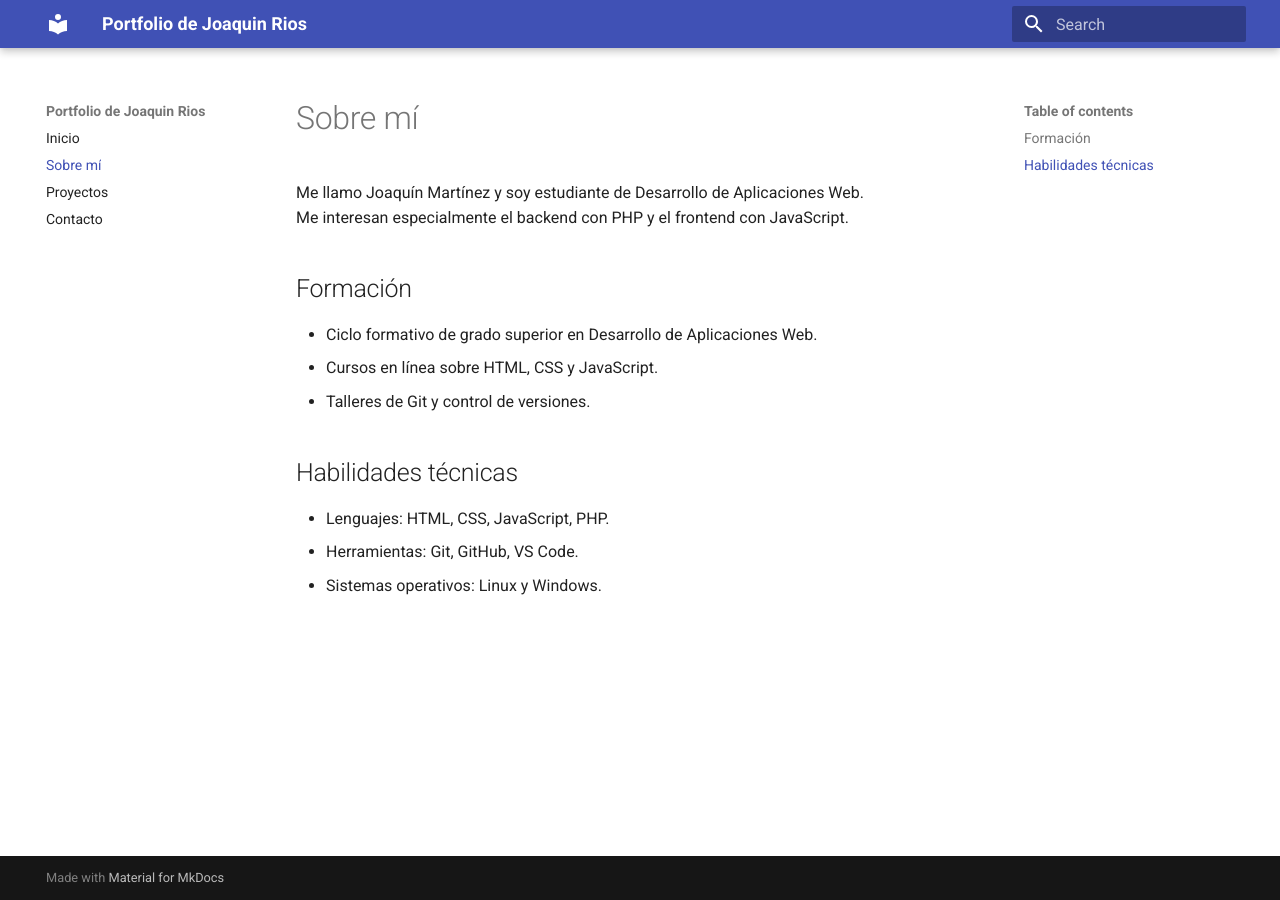
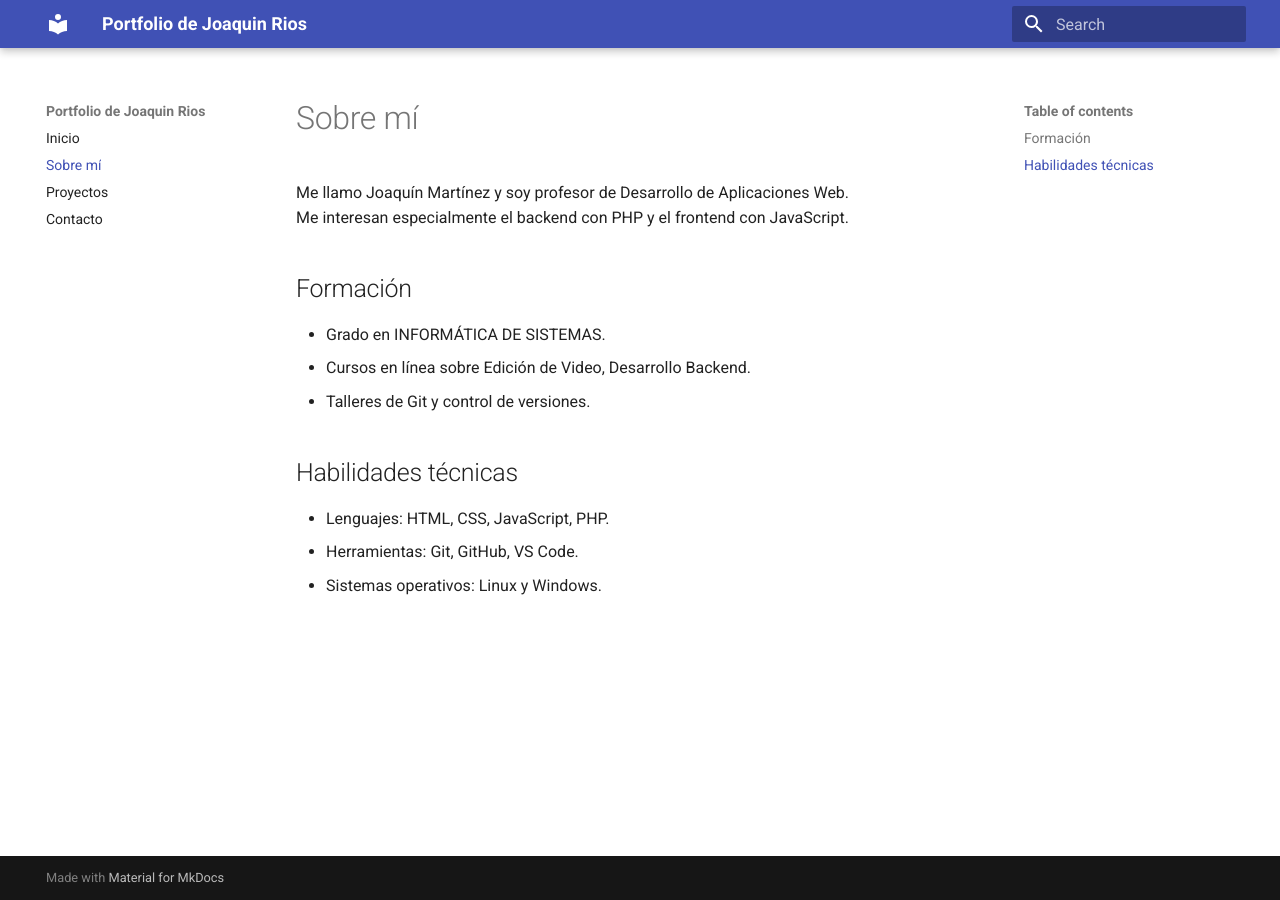
Before and after one commit to joaquinalbares/portfolio-mkdocs, an MkDocs documentation site: the page built from docs/sobre-mi.md, in a window 1280 px wide. Built offline with MkDocs 1.6.1 and Material for MkDocs 9.7.7, drawn with Linux system fonts in a browser that asks for light colours.

Commit message:
actualizacion

```diff
--- a/docs/sobre-mi.md
+++ b/docs/sobre-mi.md
@@ -1,12 +1,12 @@
 # Sobre mí
 
-Me llamo Joaquín Martínez y soy estudiante de Desarrollo de Aplicaciones Web.
+Me llamo Joaquín Martínez y soy profesor de Desarrollo de Aplicaciones Web.
 Me interesan especialmente el backend con PHP y el frontend con JavaScript.
 
 ## Formación
 
-- Ciclo formativo de grado superior en Desarrollo de Aplicaciones Web.
-- Cursos en línea sobre HTML, CSS y JavaScript.
+- Grado en INFORMÁTICA DE SISTEMAS.
+- Cursos en línea sobre Edición de Video, Desarrollo Backend.
 - Talleres de Git y control de versiones.
 
 ## Habilidades técnicas
--- a/mkdocs.yml
+++ b/mkdocs.yml
@@ -8,3 +8,9 @@ nav:
   - Sobre mí: sobre-mi.md
   - Proyectos: proyectos.md
   - Contacto: contacto.md
+
+markdown_extensions:
+  - attr_list
+  - pymdownx.emoji:
+      emoji_index: !!python/name:material.extensions.emoji.twemoji
+      emoji_generator: !!python/name:material.extensions.emoji.to_svg
```
Also changed, not shown: docs/contacto.md (+3 -2 lines), docs/index.md (+1 -1 lines), site/contacto/index.html, site/index.html, site/search/search_index.json, site/sitemap.xml, site/sobre-mi/index.html, 1 other file.
